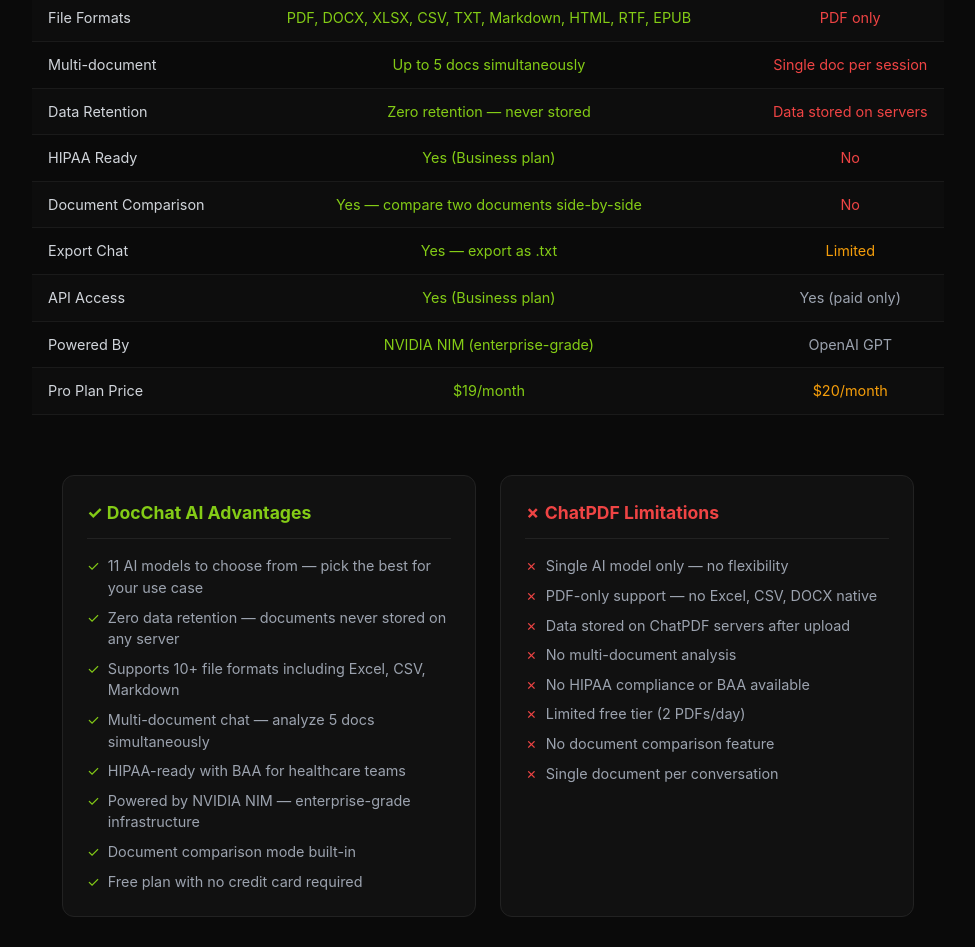
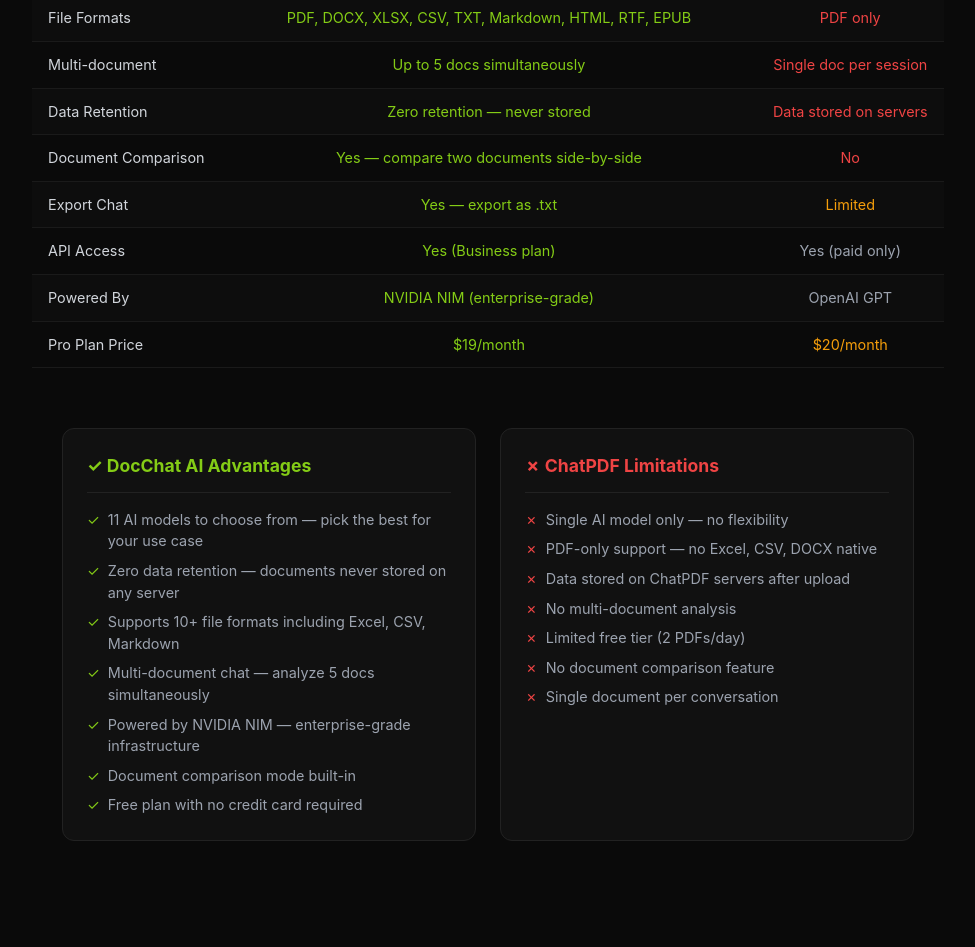
Before and after one commit to justin280/docchat-saas, a Next.js app: page /compare/chatpdf-vs-docchat in a window 1280 px wide. Shown: the part 820-1767 px from the top of the page, without its empty margins (152-1127 px from the left). Built offline with nearby package versions, Linux system fonts and the light colour scheme.

Commit message:
Compare ChatPDF: remove HIPAA claims from table, pros, cons

```diff
--- a/app/(pages)/compare/chatpdf-vs-docchat/page.js
+++ b/app/(pages)/compare/chatpdf-vs-docchat/page.js
@@ -43,7 +43,6 @@ export default function ChatPDFvsDocChatPage() {
     ['File Formats', 'PDF, DOCX, XLSX, CSV, TXT, Markdown, HTML, RTF, EPUB', 'PDF only', '#84cc16', '#ef4444'],
     ['Multi-document', 'Up to 5 docs simultaneously', 'Single doc per session', '#84cc16', '#ef4444'],
     ['Data Retention', 'Zero retention — never stored', 'Data stored on servers', '#84cc16', '#ef4444'],
-    ['HIPAA Ready', 'Yes (Business plan)', 'No', '#84cc16', '#ef4444'],
     ['Document Comparison', 'Yes — compare two documents side-by-side', 'No', '#84cc16', '#ef4444'],
     ['Export Chat', 'Yes — export as .txt', 'Limited', '#84cc16', '#f59e0b'],
     ['API Access', 'Yes (Business plan)', 'Yes (paid only)', '#84cc16', '#9ca3af'],
@@ -94,7 +93,6 @@ export default function ChatPDFvsDocChatPage() {
                 'Zero data retention — documents never stored on any server',
                 'Supports 10+ file formats including Excel, CSV, Markdown',
                 'Multi-document chat — analyze 5 docs simultaneously',
-                'HIPAA-ready with BAA for healthcare teams',
                 'Powered by NVIDIA NIM — enterprise-grade infrastructure',
                 'Document comparison mode built-in',
                 'Free plan with no credit card required'
@@ -111,7 +109,6 @@ export default function ChatPDFvsDocChatPage() {
                 'PDF-only support — no Excel, CSV, DOCX native',
                 'Data stored on ChatPDF servers after upload',
                 'No multi-document analysis',
-                'No HIPAA compliance or BAA available',
                 'Limited free tier (2 PDFs/day)',
                 'No document comparison feature',
                 'Single document per conversation'
```
